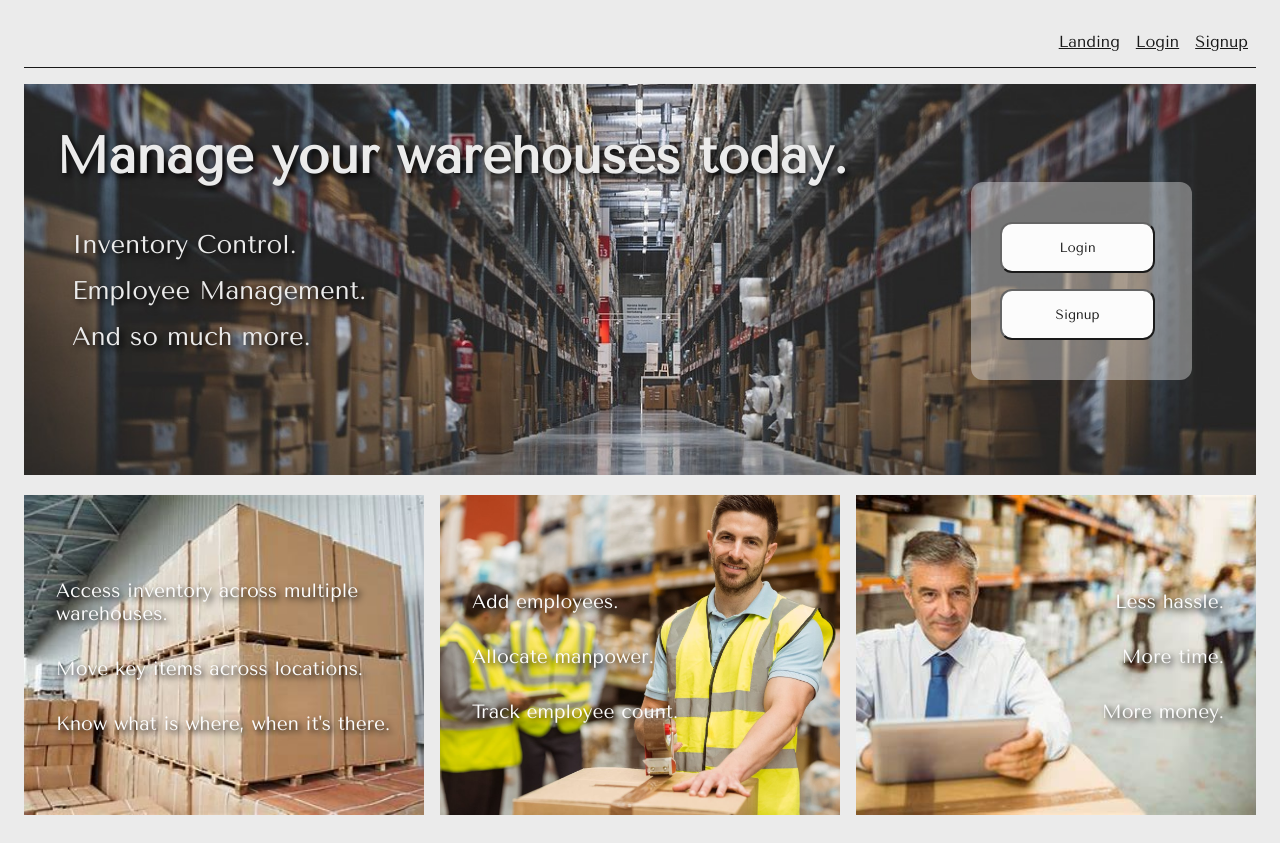
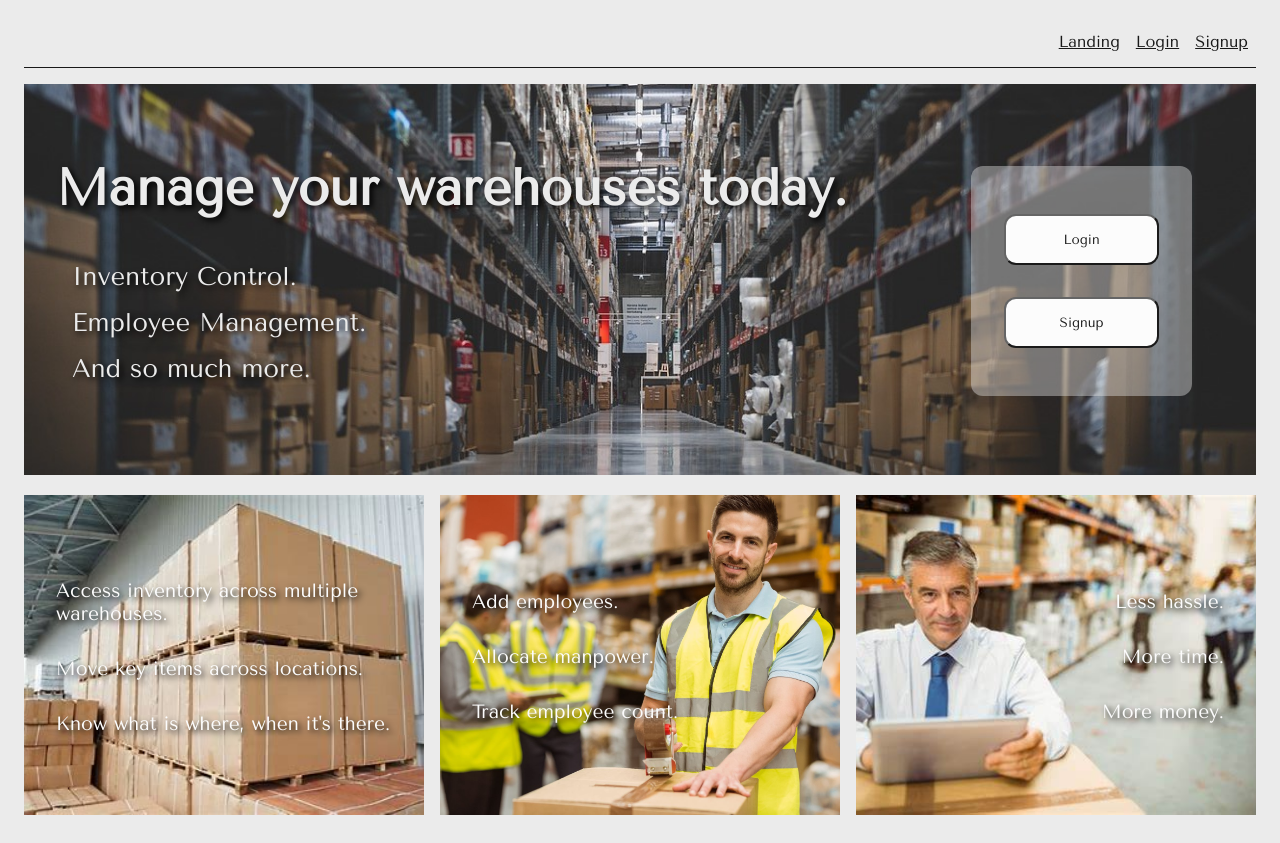
Before and after one commit to MaelstromDef/SDET-Training-Project-2, a React (Vite) app in the folder project1Frontend/: page / in a window 1280 px wide. Built offline with nearby package versions, Linux system fonts and the light colour scheme.

Commit message:
Aligned buttons

```diff
--- a/project1Frontend/src/App.css
+++ b/project1Frontend/src/App.css
@@ -9,6 +9,10 @@ body{
 h1{
   font-size: 48px;
   font-weight: 600;
+}
+
+h2{
+  margin: 16px;
 }
 
 p{
@@ -25,7 +29,7 @@ button{
   width: fit-content;
   min-width: min-content;
 
-  margin: 8px;
+  margin: 16px;
   padding: 16px;
 
   border-radius: 12px;
@@ -62,7 +66,6 @@ table{
   border-collapse: collapse;
 
   margin: 0 16px;
-  width: 100%;
 }
 
 th{
--- a/project1Frontend/src/Pages/Dashboard.jsx
+++ b/project1Frontend/src/Pages/Dashboard.jsx
@@ -23,14 +23,14 @@ export default function Home(){
         <div className="HorizontalFlexBox">
             {/* Actions */}
             <div className="ActionsBox">
-                <p>Navigation</p>
+                <h2>Navigation</h2>
                 <button id='btnWarehouse' className='Button' onClick={btnWarehouse_Handler}>Manage Warehouses</button>
                 <button id='btnAccount' className='Button' onClick={btnAccount_Handler}>Modify Account</button>
             </div>
 
             {/* Warehouses */}
             <div className="WarehousesBox">
-                <p>Warehouses Overview</p>
+                <h2>Warehouses Overview</h2>
                 <WarehouseTable />
             </div>
         </div>
--- a/project1Frontend/src/components/Warehouses/Warehouse.jsx
+++ b/project1Frontend/src/components/Warehouses/Warehouse.jsx
@@ -70,9 +70,12 @@ export default function Warehouse(props){
         <td id={'warehouse_location_' + warehouse.name}>{warehouse.location}</td>
         <td id={'warehouse_size_' + warehouse.name}>{warehouse.size}</td>
         <td>
-            <button id={'warehouse_manage_' + warehouse.name} onClick={btnSelect_Handler}>Manage Items</button>
+            <button id={'warehouse_manage_' + warehouse.name} className='TableButton' onClick={btnSelect_Handler}>Manage Items</button>
             {
-                !props.readOnly && <button id={'warehouse_delete_' + warehouse.name} onClick={btnDelete_Handler}>Delete</button>
+                !props.readOnly &&
+                    <button id={'warehouse_delete_' + warehouse.name}
+                    className='TableButton'
+                    onClick={btnDelete_Handler}>Delete</button>
             }
         </td>
     </tr>
--- a/project1Frontend/src/components/Warehouses/Warehouses.css
+++ b/project1Frontend/src/components/Warehouses/Warehouses.css
@@ -1,5 +1,4 @@
-button{
-    width: 100%;
-
-    margin-right: 16px;
+.TableButton{
+    width:100%;
+    margin: 16px 0;
 }
--- a/project1Frontend/src/index.css
+++ b/project1Frontend/src/index.css
@@ -1,3 +1,7 @@
+* {
+    box-sizing: border-box;
+}
+
 html{
     font-family: "Tenor Sans", sans-serif;
 }
```
